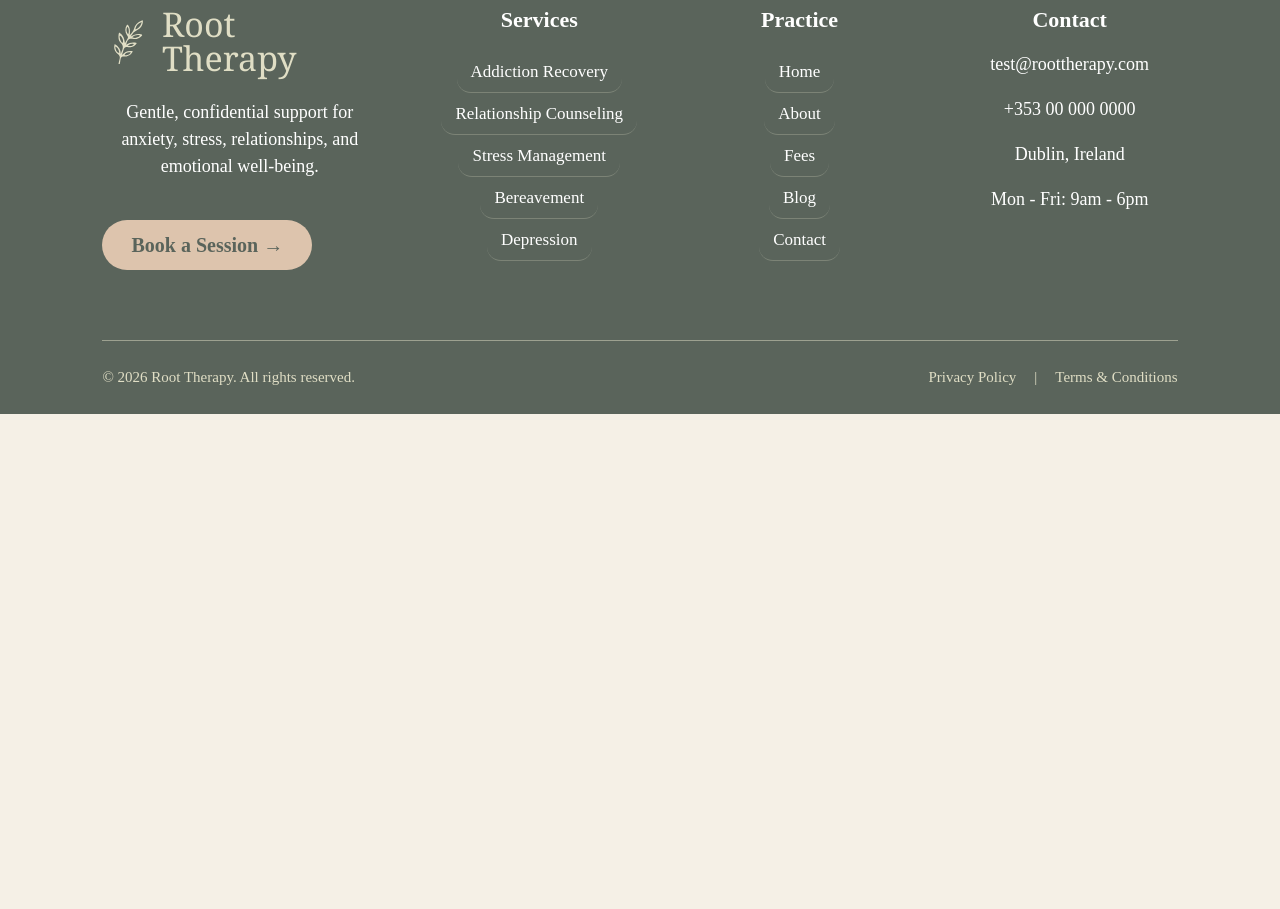
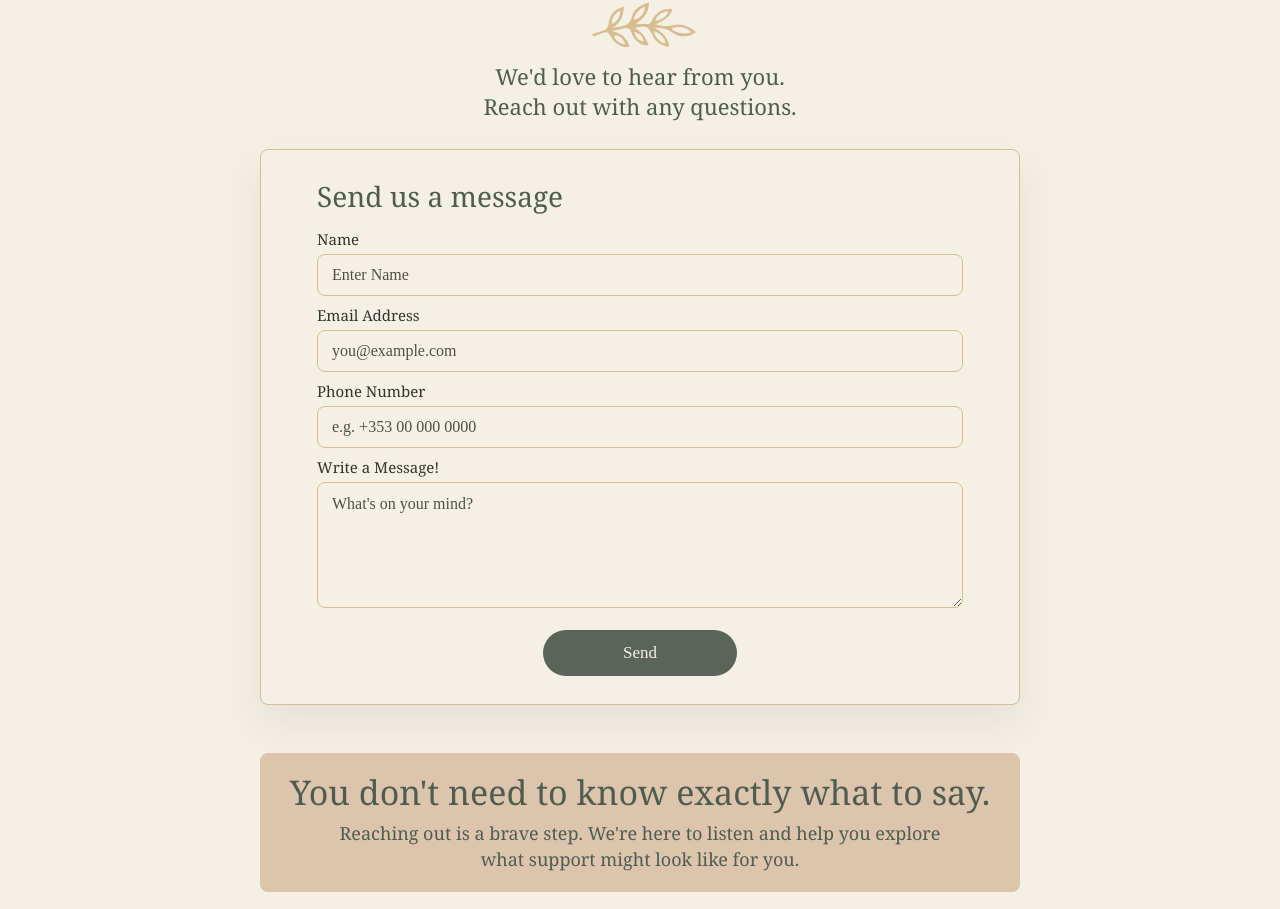
Before and after one commit to FilipG01/Group-D-Project, a React (Vite) app: page /contact in a window 1280 px wide. Shown: the part 188-1097 px from the top of the page. Before the commit the page ends 800 px from the top, so only its background shows below. Built offline with nearby package versions, Linux system fonts and the light colour scheme.

Commit message:
basic setup for the contact form/page

```diff
--- a/src/components/ContactForm.jsx
+++ b/src/components/ContactForm.jsx
@@ -0,0 +1,80 @@
+import "../../styles/ContactForm.css";
+
+function ContactForm() {
+    function handleSubmit(event) {
+        event.preventDefault();
+    }
+
+    return (
+        <section className="contact-form-section" aria-labelledby="contact-title">
+            <div className="contact-form-heading">
+                <h1 id="contact-title">Get in touch</h1>
+                <span className="contact-form-icon" aria-hidden="true"></span>
+                <p>
+                    We'd love to hear from you.
+                    <br />
+                    Reach out with any questions.
+                </p>
+            </div>
+
+            <form className="contact-form-card" onSubmit={handleSubmit}>
+                <h2>Send us a message</h2>
+
+                <div className="contact-form-fields">
+                    <label className="contact-form-field">
+                        <span>Name</span>
+                        <input
+                            type="text"
+                            name="name"
+                            placeholder="Enter Name"
+                            autoComplete="name"
+                        />
+                    </label>
+
+                    <label className="contact-form-field">
+                        <span>Email Address</span>
+                        <input
+                            type="email"
+                            name="email"
+                            placeholder="you@example.com"
+                            autoComplete="email"
+                        />
+                    </label>
+
+                    <label className="contact-form-field">
+                        <span>Phone Number</span>
+                        <input
+                            type="tel"
+                            name="phone"
+                            placeholder="e.g. +353 00 000 0000"
+                            autoComplete="tel"
+                        />
+                    </label>
+
+                    <label className="contact-form-field">
+                        <span>Write a Message!</span>
+                        <textarea
+                            name="message"
+                            placeholder="What's on your mind?"
+                            rows="5"
+                        ></textarea>
+                    </label>
+                </div>
+
+                <div className="contact-form-actions">
+                    <button type="submit">Send</button>
+                </div>
+            </form>
+
+            <aside className="contact-form-note">
+                <h2>You don't need to know exactly what to say.</h2>
+                <p>
+                    Reaching out is a brave step. We're here to listen and help you
+                    explore what support might look like for you.
+                </p>
+            </aside>
+        </section>
+    );
+}
+
+export default ContactForm;
--- a/src/pages/Contact.jsx
+++ b/src/pages/Contact.jsx
@@ -1,5 +1,13 @@
+import ContactForm from "../components/ContactForm";
+import LocationSection from "../components/LocationSection";
+
 function Contact() {
-    return <h1>Contact Page</h1>
+    return (
+        <main className="contact-page">
+            <ContactForm />
+            <LocationSection />
+        </main>
+    )
 }
 
 export default Contact
--- /dev/null
+++ b/styles/ContactForm.css
@@ -0,0 +1,235 @@
+.contact-page {
+    background-color: #f5f0e6;
+}
+
+.contact-form-section {
+    width: 100%;
+    min-height: calc(90vh - 72px);
+    padding: 30px 8% 64px;
+    display: flex;
+    flex-direction: column;
+    align-items: center;
+    background-color: #f5f0e6;
+    color: #4f5d50;
+    letter-spacing: 0;
+}
+
+.contact-form-heading {
+    width: min(100%, 760px);
+    margin-bottom: 28px;
+    text-align: center;
+}
+
+.contact-form-heading h1 {
+    margin: 0;
+    color: #4f5d50;
+    font-family: Georgia, "Times New Roman", serif;
+    font-size: 64px;
+    font-weight: 400;
+    line-height: 1;
+    letter-spacing: 0;
+}
+
+.contact-form-icon {
+    display: block;
+    width: 96px;
+    height: 96px;
+    margin: -4px auto -8px;
+    background-color: #d7bd8f;
+    mask: url("../src/assets/file.svg") center / contain no-repeat;
+    -webkit-mask: url("../src/assets/file.svg") center / contain no-repeat;
+    transform: scaleX(1) rotate(60deg);
+    transform-origin: center;
+}
+
+.contact-form-heading p {
+    margin: 0;
+    color: #4f5d50;
+    font-family: Georgia, "Times New Roman", serif;
+    font-size: 22px;
+    line-height: 1.35;
+    letter-spacing: 0;
+}
+
+.contact-form-card {
+    width: min(100%, 760px);
+    padding: 30px 56px 28px;
+    background-color: #f5f0e6;
+    border: 1px solid #d7bd8f;
+    border-radius: 8px;
+    box-shadow: 0 18px 45px rgba(47, 53, 47, 0.08);
+    text-align: left;
+}
+
+.contact-form-card h2 {
+    margin: 0 0 18px;
+    color: #4f5d50;
+    font-family: Georgia, "Times New Roman", serif;
+    font-size: 28px;
+    font-weight: 400;
+    line-height: 1.2;
+    letter-spacing: 0;
+}
+
+.contact-form-fields {
+    display: grid;
+    gap: 12px;
+}
+
+.contact-form-field {
+    display: block;
+}
+
+.contact-form-field span {
+    display: block;
+    margin-bottom: 7px;
+    color: #2f352f;
+    font-family: Georgia, "Times New Roman", serif;
+    font-size: 15px;
+    line-height: 1;
+    letter-spacing: 0;
+}
+
+.contact-form-field input,
+.contact-form-field textarea {
+    width: 100%;
+    border: 1px solid #d7bd8f;
+    border-radius: 8px;
+    background-color: #f5f0e6;
+    color: #2f352f;
+    font: inherit;
+    font-size: 16px;
+    letter-spacing: 0;
+    outline: none;
+}
+
+.contact-form-field input {
+    min-height: 42px;
+    padding: 0 14px;
+}
+
+.contact-form-field textarea {
+    min-height: 126px;
+    padding: 12px 14px;
+    resize: vertical;
+}
+
+.contact-form-field input::placeholder,
+.contact-form-field textarea::placeholder {
+    color: #4d5149;
+}
+
+.contact-form-field input:focus,
+.contact-form-field textarea:focus {
+    border-color: #ddbe7d;
+    outline: 2px solid #ddbe7d;
+    outline-offset: 2px;
+}
+
+.contact-form-actions {
+    display: flex;
+    justify-content: center;
+    margin-top: 18px;
+}
+
+.contact-form-actions button {
+    min-width: 194px;
+    min-height: 46px;
+    border: 0;
+    border-radius: 999px;
+    background-color: #5a645b;
+    color: #f5f0e6;
+    cursor: pointer;
+    font: inherit;
+    font-size: 17px;
+    line-height: 1;
+    letter-spacing: 0;
+    transition: background-color 0.25s ease, color 0.25s ease, transform 0.25s ease;
+}
+
+.contact-form-actions button:hover,
+.contact-form-actions button:focus-visible {
+    background-color: #ddbe7d;
+    color: #1f1f1f;
+    transform: translateY(-2px);
+}
+
+.contact-form-note {
+    width: min(100%, 760px);
+    margin-top: 48px;
+    padding: 20px 28px;
+    background-color: #ddc4ad;
+    border-radius: 8px;
+    color: #4f5d50;
+    text-align: center;
+}
+
+.contact-form-note h2 {
+    margin: 0 0 8px;
+    color: #4f5d50;
+    font-family: Georgia, "Times New Roman", serif;
+    font-size: 34px;
+    font-weight: 400;
+    line-height: 1.15;
+    letter-spacing: 0;
+}
+
+.contact-form-note p {
+    max-width: 620px;
+    margin: 0 auto;
+    color: #4f5d50;
+    font-family: Georgia, "Times New Roman", serif;
+    font-size: 18px;
+    line-height: 1.45;
+    letter-spacing: 0;
+}
+
+@media (max-width: 700px) {
+    .contact-form-section {
+        min-height: auto;
+        padding: 28px 6% 48px;
+    }
+
+    .contact-form-heading {
+        margin-bottom: 22px;
+    }
+
+    .contact-form-heading h1 {
+        font-size: 46px;
+    }
+
+    .contact-form-icon {
+        width: 78px;
+        height: 78px;
+        margin: 0 auto -4px;
+    }
+
+    .contact-form-heading p {
+        font-size: 19px;
+    }
+
+    .contact-form-card {
+        padding: 24px 18px;
+    }
+
+    .contact-form-card h2 {
+        font-size: 24px;
+    }
+
+    .contact-form-actions button {
+        width: 100%;
+    }
+
+    .contact-form-note {
+        margin-top: 34px;
+        padding: 18px;
+    }
+
+    .contact-form-note h2 {
+        font-size: 26px;
+    }
+
+    .contact-form-note p {
+        font-size: 16px;
+    }
+}
```
